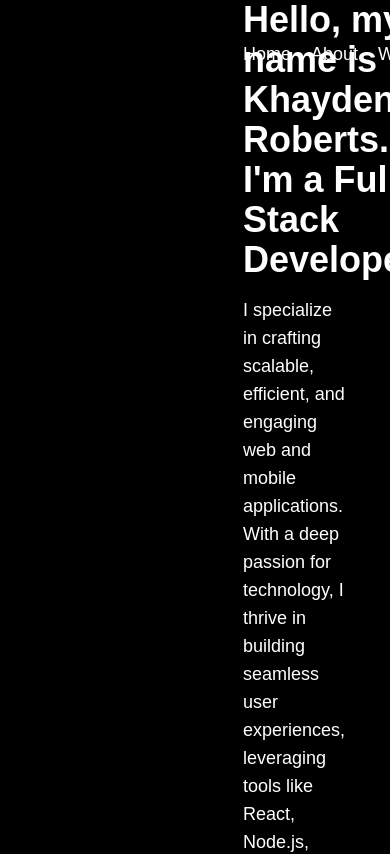
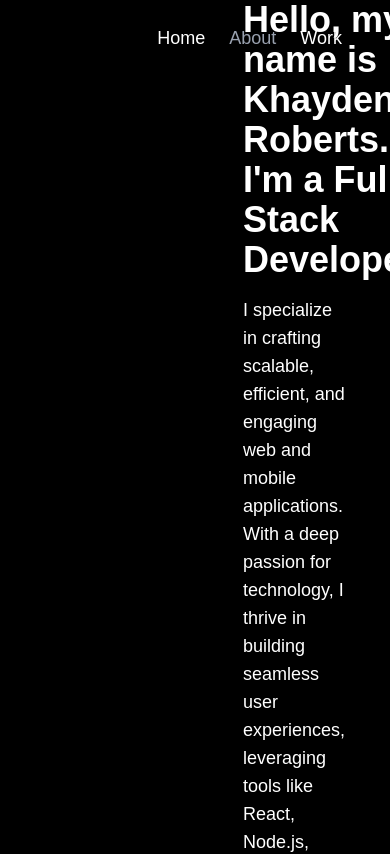
Before and after one commit to Hoochymoochy/KhaydenRoberts, a Next.js app: page /about in a window 390 px wide. Shown: the top 854 px of the page. Built offline with nearby package versions, Linux system fonts and the light colour scheme.

Commit message:
changed small content

```diff
--- a/src/app/about/page.tsx
+++ b/src/app/about/page.tsx
@@ -7,14 +7,26 @@ export default function About() {
   const navigateToHome = () => {
     router.push("/");
   };
-  const navigateToAbout = () => {
-    router.push("/about");
+  const navigateToWork = () => {
+    router.push("/work");
   };
-  const navigateToWork = () => {
-    router.push("/about");
-  };
+
   return (
-    <div className="flex flex-row items-center w-full min-h-screen h-auto bg-black text-white">
+    <div className="flex flex-col min-h-screen bg-black text-white">
+      {/* Navigation Bar */}
+      <div className="flex justify-end px-12 py-6 text-lg font-medium absolute top-0 w-full">
+        <button onClick={navigateToHome} className="mr-6 hover:underline">
+          Home
+        </button>
+        <span className="mr-6 text-gray-400">About</span>
+        <button onClick={navigateToWork} className="hover:underline">
+          Work
+        </button>
+      </div>
+
+      {/* Content */}
+      <div className="flex flex-row items-center w-full h-full">
+        {/* Video Section */}
         <div className="w-1/2 relative h-screen overflow-hidden">
           <video
             autoPlay
@@ -27,15 +39,9 @@ export default function About() {
             Your browser does not support the video tag.
           </video>
         </div>
+
+        {/* Text Section */}
         <div className="w-1/2 flex flex-col items-start justify-center px-12">
-        <div className="flex flex-row space-x-5 text-lg font-medium absolute top-10">
-          <button onClick={navigateToHome} className="z-10">
-            Home
-          </button>
-          <div>About</div>
-          <div>Work</div>
-        </div>
-
           <h1 className="text-4xl font-bold mb-4">
             Hello, my name is Khayden Roberts. I'm a Full-Stack Developer.
           </h1>
@@ -47,10 +53,11 @@ export default function About() {
           </p>
           <p className="text-lg mb-6">
             Beyond coding, I'm also exploring the intersection of music, AR, and
-          AI, bringing creative and technical innovation together. Whether it's
-          developing a cloud server platform, enhancing Spotify-integrated AR
-          experiences, or DJing high-energy techno sets, I bring a unique blend
-          of technical expertise and creativity to every project.
+            AI, bringing creative and technical innovation together. Whether
+            it's developing a cloud server platform, enhancing
+            Spotify-integrated AR experiences, or DJing high-energy techno sets,
+            I bring a unique blend of technical expertise and creativity to
+            every project.
           </p>
           <p className="text-lg mb-6">
             Looking for a developer who thrives on solving complex problems and
@@ -58,7 +65,8 @@ export default function About() {
             together.
           </p>
 
-        <div className="space-y-2 mt-20 relative overflow-hidden">
+          {/* Contact Section */}
+          <div className="relative mt-10">
             <video
               autoPlay
               loop
@@ -68,8 +76,7 @@ export default function About() {
             >
               <source src="/border.mp4" type="video/mp4" />
             </video>
-
-          <div className="relative z-10 mt-4 px-6 py-3 bg-black/80 m-3 rounded-2xl hover:bg-black ease-in-out duration-500">
+            <div className="relative z-10 px-6 py-3 bg-black/80 m-3 rounded-2xl hover:bg-black ease-in-out duration-500">
               <a
                 href="mailto:Khaydenroberts22@gmail.com"
                 className="text-xl text-white"
@@ -80,5 +87,6 @@ export default function About() {
           </div>
         </div>
       </div>
+    </div>
   );
 }
--- a/src/app/page.tsx
+++ b/src/app/page.tsx
@@ -6,16 +6,22 @@ import { useRouter } from "next/navigation";
 export default function Home() {
   const router = useRouter();
 
-  const navigateToAbout = () => {
-    router.push("/about");
-  };
+  const navigateToAbout = () => router.push("/about");
+  const navigateToExperience = () => router.push("/experience");
+  const navigateToProjects = () => router.push("/projects");
+
   return (
-    <>
+    <> {
+      /*
+      to do
+      edit the mobile to make it bigger. Then
+       */
+      }
       <Head>
         <link rel="preconnect" href="https://fonts.googleapis.com" />
         <link rel="preconnect" href="https://fonts.gstatic.com" />
         <link
-          href="https://fonts.googleapis.com/css2?family=Work+Sans:ital,wght@0,100..900;1,100..900&display=swap"
+          href="https://fonts.googleapis.com/css2?family=Work+Sans:wght@100..900&display=swap"
           rel="stylesheet"
         />
       </Head>
@@ -35,19 +41,25 @@ export default function Home() {
           </video>
 
           {/* Navigation Bar */}
-          <div className="flex flex-row justify-between items-center px-36 py-5 w-full z-10 absolute top-0">
-            <h1 className="text-2xl font-bold">KHAYDEN ROBERTS</h1>
-            <div className="flex flex-row space-x-5 text-lg font-medium">
-              <button onClick={navigateToAbout} className="z-10">
-                work
+          <div className="flex justify-end items-center px-36 py-5 w-full z-10 absolute top-0">
+            <div className="flex space-x-8 text-lg font-medium text-white">
+              <button onClick={navigateToAbout} className="hover:underline">
+                About
               </button>
-              <div>play</div>
-              <div>About</div>
+              <button
+                onClick={navigateToExperience}
+                className="hover:underline"
+              >
+                Experience
+              </button>
+              <button onClick={navigateToProjects} className="hover:underline">
+                Projects
+              </button>
             </div>
           </div>
 
-          {/* Content */}
-          <div className="absolute inset-0 flex flex-col items-center justify-center space-y-3 text-center z-10">
+          {/* Title Section */}
+          <div className="absolute inset-0 flex flex-col items-center justify-center text-center z-0 space-y-3">
             <div className="text-xl font-semibold text-white">
               UI/UX DESIGNER AND BACKEND DEVELOPER
             </div>
@@ -58,25 +70,24 @@ export default function Home() {
         <ProjectTab />
 
         {/* Footer */}
-        <div className="bg-black flex w-full px-32 flex-col space-y-5 py-10 border-t-2 ">
-          <div>Thanks for looking around</div>
-          <div className="flex flex-row space-x-14">
-            <div className="flex flex-col">
-              <h1>CONTACT ME</h1>
-              <h1>Khaydenroberts22@gmail.com</h1>
+        <footer className="bg-black text-white flex flex-col w-full px-16 py-10 border-t-2 border-white">
+          <div className="grid grid-cols-1 md:grid-cols-3 gap-8 text-center md:text-left">
+            <div>
+              <h1 className="font-semibold text-white">CONTACT ME</h1>
+              <p className="text-gray-300">Khaydenroberts22@gmail.com</p>
             </div>
-
-            <div className="flex flex-col">
-              <h1>LET'S CONNECT</h1>
-              <h1>Linkedin Resume Work</h1>
+            <div>
+              <h1 className="font-semibold text-white">LET'S CONNECT</h1>
+              <p className="text-gray-300">LinkedIn | Resume | Work</p>
             </div>
-
-            <div className="flex flex-col">
-              <h1>@2025 KHAYDEN ROBERTS</h1>
-              <h1>Made with Next.js and Tailwind</h1>
+            <div>
+              <h1 className="font-semibold text-white">
+                © 2025 KHAYDEN ROBERTS
+              </h1>
+              <p className="text-gray-300">Made with Next.js and Tailwind</p>
             </div>
           </div>
-        </div>
+        </footer>
       </div>
     </>
   );
```
Also changed, not shown: 1 other file (tests, documents, lock files or other folders). Lines whose indentation alone changed are shown as unchanged.
